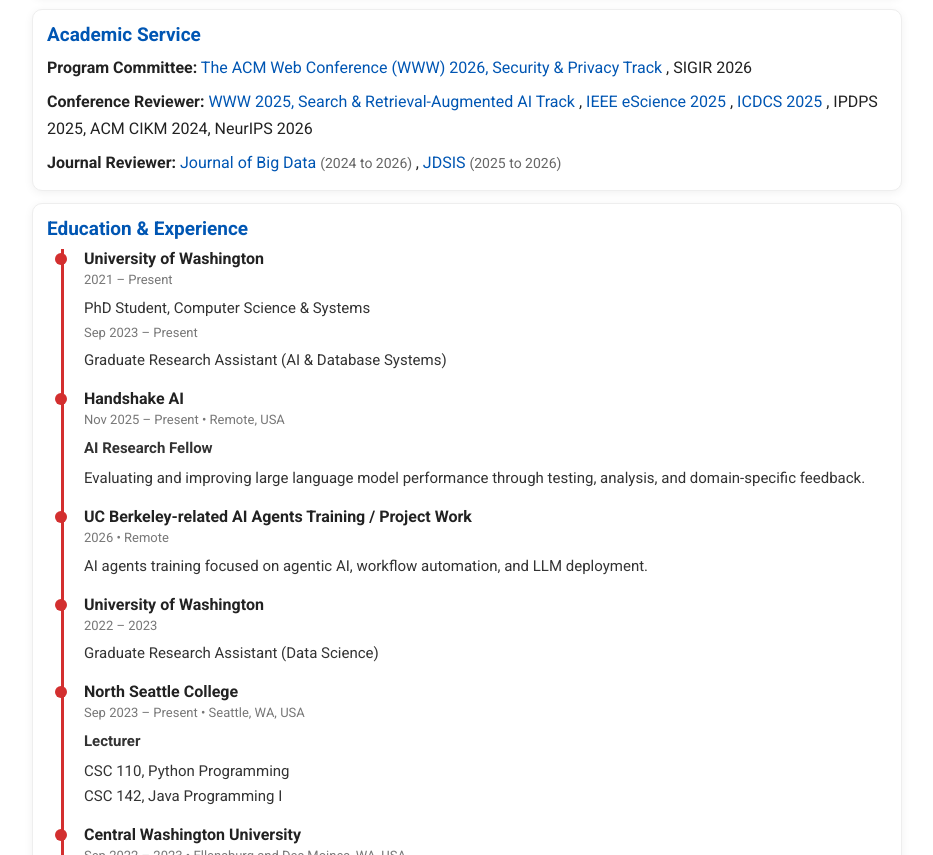
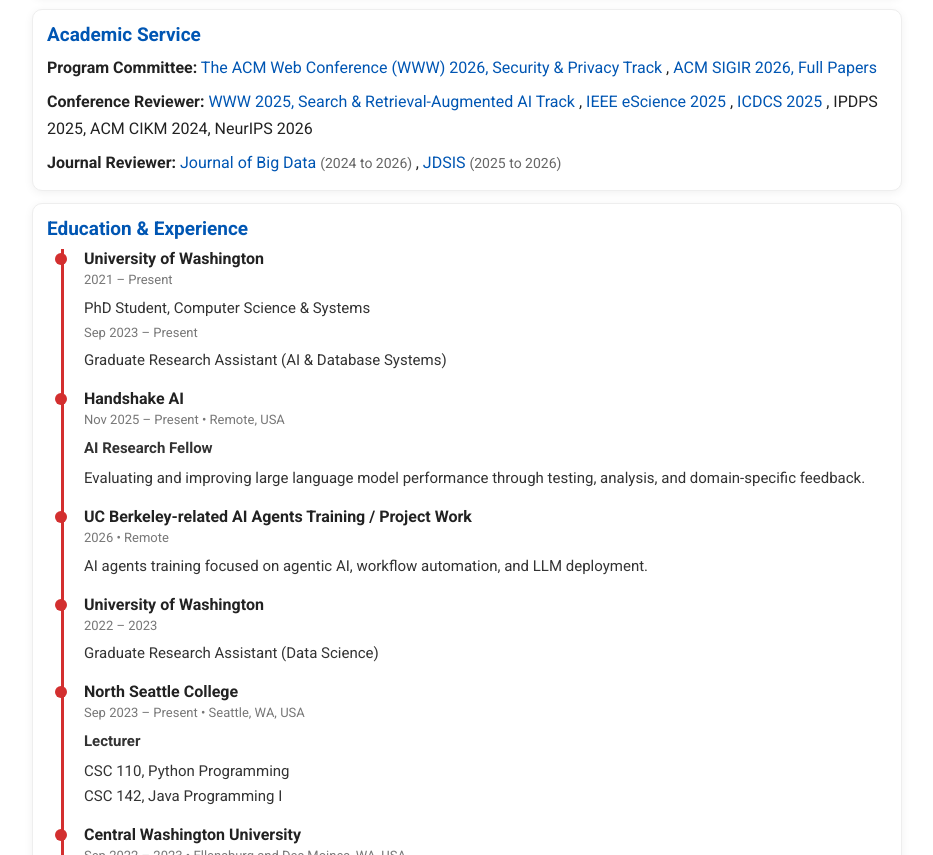
Before and after one commit to solmazsm/solmazsm.github.io, a plain HTML site: page index.html in a window 1280 px wide. Shown: the part 1772-2627 px from the top of the page, without its empty margins (173-1106 px from the left). Drawn offline with nearby package versions, Linux system fonts and the light colour scheme.

Commit message:
Fix program committee section in index.html
Updated program committee links and formatting.

```diff
--- a/index.html
+++ b/index.html
@@ -659,17 +659,22 @@
 
     <p style="margin-bottom:8px;">
 
+      <p style="margin-bottom:8px;">
   <strong>Program Committee:</strong>
 
   <a class="link-blue"
-         href="https://dl.acm.org/doi/epdf/10.1145/3774904"
+     href="https://doi.org/10.1145/3774904"
      target="_blank"
      rel="noopener">
     The ACM Web Conference (WWW) 2026, Security &amp; Privacy Track
   </a>,
 
-      SIGIR 2026
-
+  <a class="link-blue"
+     href="https://doi.org/10.1145/3805712"
+     target="_blank"
+     rel="noopener">
+    ACM SIGIR 2026, Full Papers
+  </a>
 </p>
 
 
```
Lines whose indentation alone changed are shown as unchanged.
